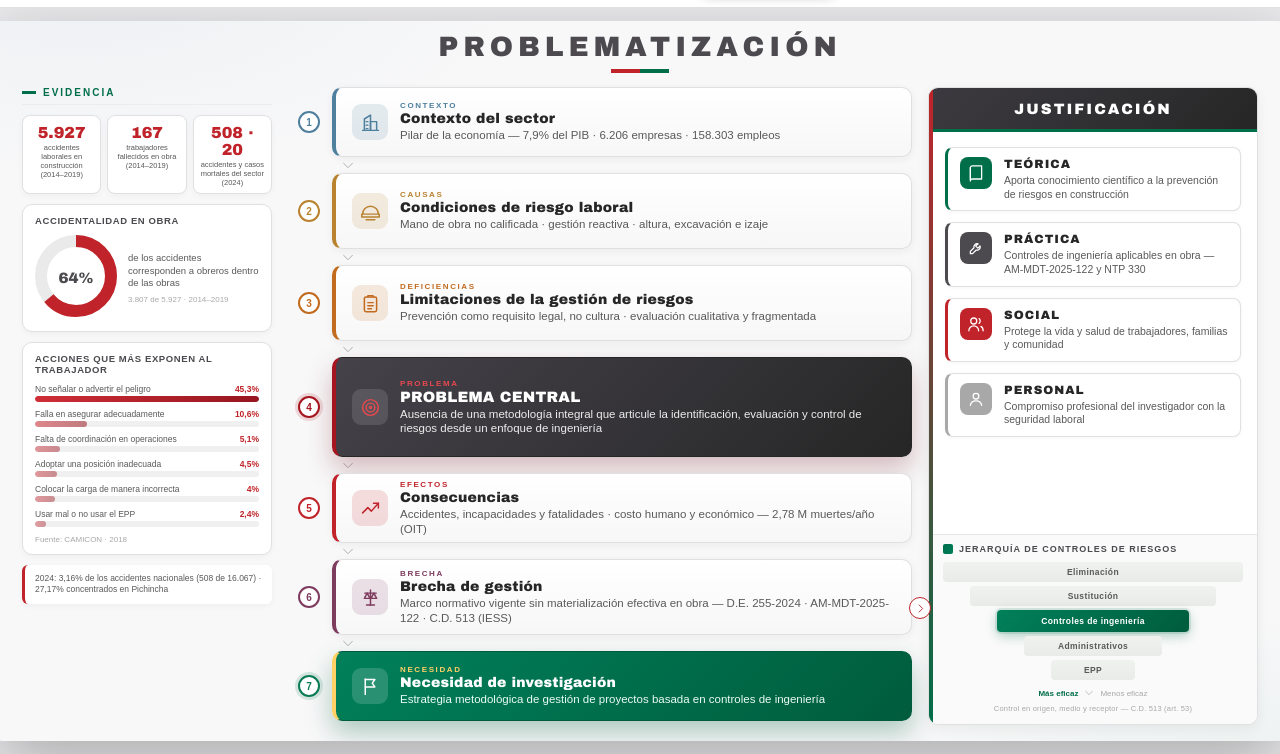
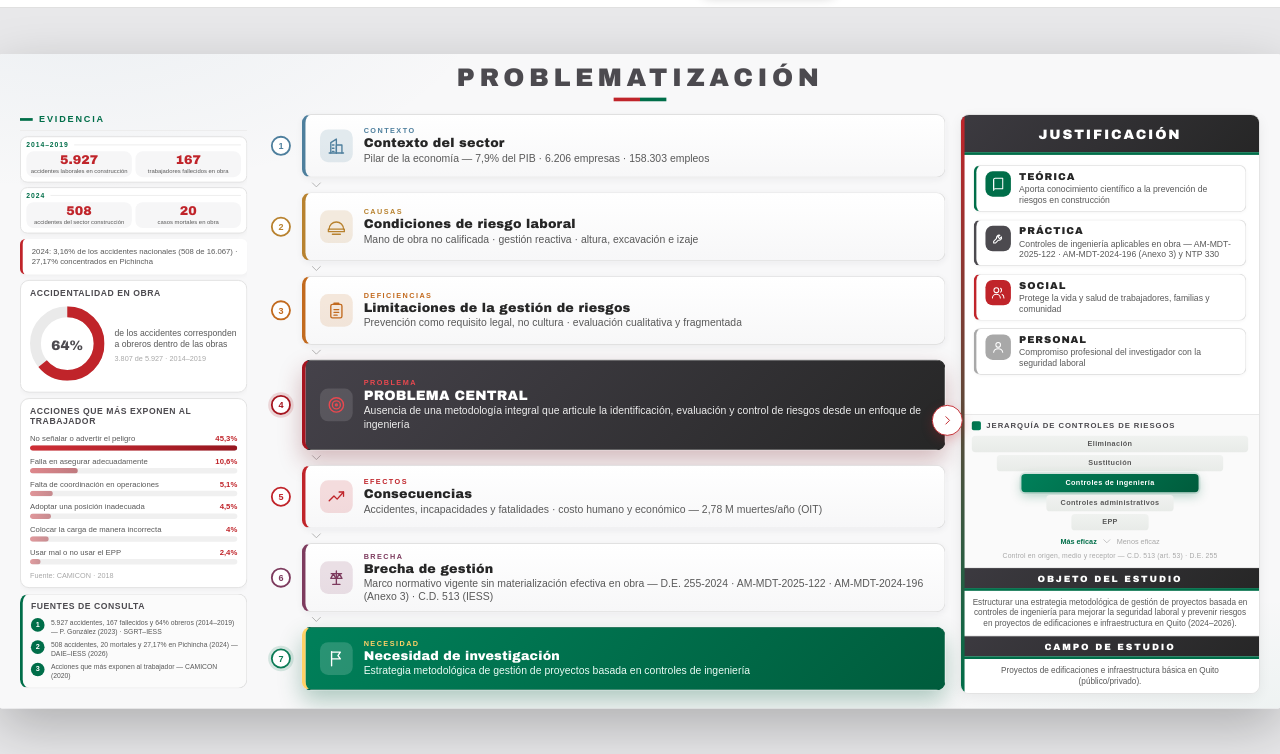
Before and after one commit to jabucheli/UIIX, a plain HTML site: page presentacion-web/index.html in a window 1280 px wide. Both pictures are taken after a click on the button "2. Problematización". Shown: the part 46-800 px from the top of the page. Drawn offline with Linux system fonts and the light colour scheme.

Commit message:
Presentación web - objeto/campo de estudio, brecha normativa y resolución 2x
- Fuentes de consulta en evidencia (SGRT-IESS, DAIE-IESS, CAMICON)
- Bloque histórico 2014-2019/2024 con nota 508/16.067
- Objeto del estudio y campo de estudio bajo la jerarquía de controles
- Referencias normativas D.E. 255, AM-MDT-2025-122, AM-MDT-2024-196, C.D. 513
- Flecha horizontal conecta problema central con jerarquía de controles
- Compresión tipográfica del panel JUSTIFICACIÓN
- Ancho 1408px y zoom 2x para nitidez en pantalla completa
- Respaldo markdown del estado del proyecto

```diff
--- a/presentacion-web/css/styles.css
+++ b/presentacion-web/css/styles.css
@@ -151,8 +151,9 @@ button:focus-visible {
 .scale-wrap { position: relative; }
 
 .slide-frame {
-  width: 1280px;
+  width: 1408px;
   height: 720px;
+  zoom: 2;
   transform-origin: 0 0;
   background: #fff;
   border-radius: 2px;
@@ -353,7 +354,8 @@ button:focus-visible {
   width: 250px;
   display: flex;
   flex-direction: column;
-  gap: 10px;
+  gap: 6px;
+  overflow: hidden;
 }
 
 .ev-label {
@@ -378,6 +380,63 @@ button:focus-visible {
 }
 
 .ev-tiles { display: flex; gap: 6px; }
+
+.ev-hist {
+  display: flex;
+  flex-direction: column;
+  gap: 5px;
+}
+
+.ev-period {
+  border: 1px solid var(--line);
+  border-radius: 8px;
+  padding: 4px 6px 5px;
+  background: #fff;
+  box-shadow: 0 2px 6px rgba(0, 0, 0, .04);
+}
+
+.ev-period-label {
+  display: flex;
+  align-items: center;
+  gap: 6px;
+  font-size: 7.5px;
+  font-weight: bold;
+  letter-spacing: 1px;
+  color: var(--green);
+  text-transform: uppercase;
+  margin-bottom: 3px;
+}
+
+.ev-period-label::after {
+  content: '';
+  flex: 1;
+  height: 1px;
+  background: #ececec;
+}
+
+.ev-period-stats {
+  display: grid;
+  grid-template-columns: 1fr 1fr;
+  gap: 4px;
+}
+
+.ev-period .ev-tile {
+  border: none;
+  box-shadow: none;
+  background: #f6f6f7;
+  padding: 3px 3px 3px;
+}
+
+.ev-period .ev-tile .ev-value {
+  font-size: 14px;
+  line-height: 1;
+}
+
+.ev-period .ev-tile .ev-caption {
+  font-size: 6.5px;
+  margin-top: 1px;
+  line-height: 1.15;
+}
 
 .ev-tile {
   flex: 1;
@@ -406,7 +465,7 @@ button:focus-visible {
   background: #fff;
   border: 1px solid var(--line);
   border-radius: 10px;
-  padding: 10px 12px;
+  padding: 8px 10px;
   box-shadow: 0 2px 6px rgba(0, 0, 0, .04);
 }
 
@@ -486,6 +545,55 @@ button:focus-visible {
   background: #fff;
   border-radius: 6px;
   box-shadow: 0 2px 6px rgba(0, 0, 0, .04);
+}
+
+/* ---- Fuentes de consulta (Evidencia) ---- */
+
+.ev-sources-block {
+  display: flex;
+  flex-direction: column;
+  box-shadow: none;
+  background: #fbfbfb;
+  border-left: 3px solid var(--green);
+  padding: 8px 9px;
+}
+
+.ev-sources-block .ev-block-title {
+  margin-bottom: 7px;
+}
+
+.ev-sources {
+  display: flex;
+  flex-direction: column;
+  gap: 5px;
+}
+
+.src-item {
+  display: flex;
+  gap: 7px;
+  align-items: flex-start;
+  font-size: 7.5px;
+  line-height: 1.3;
+  color: var(--mid);
+}
+
+.src-num {
+  flex: 0 0 auto;
+  min-width: 15px;
+  height: 15px;
+  border-radius: 50%;
+  background: var(--green);
+  color: #fff;
+  font-size: 8px;
+  font-weight: bold;
+  display: flex;
+  align-items: center;
+  justify-content: center;
+}
+
+.src-text {
+  flex: 1;
+  min-width: 0;
 }
 
 /* ---- Flujo central (línea de tiempo) ---- */
@@ -619,19 +727,21 @@ button:focus-visible {
 .flow-link {
   position: absolute;
   right: -19px;
-  width: 22px;
-  height: 22px;
+  top: 320px;
+  width: 34px;
+  height: 34px;
+  background: #fff;
+  border: 1px solid var(--red);
+  border-radius: 50%;
+  color: var(--red);
+  z-index: 2;
   display: flex;
   align-items: center;
   justify-content: center;
-  color: var(--red);
-  background: #fff;
-  border: 1px solid var(--red);
-  border-radius: 50%;
-  z-index: 2;
+  box-shadow: 0 4px 12px rgba(192, 36, 42, .25);
 }
 
-.flow-link svg { width: 13px; height: 13px; }
+.flow-link svg { width: 15px; height: 15px; }
 
 .flow-arrow {
   height: 16px;
@@ -681,21 +791,21 @@ button:focus-visible {
 }
 
 .just-cards {
-  padding: 15px 16px 12px;
+  padding: 11px 14px 9px;
   display: flex;
   flex-direction: column;
-  gap: 11px;
+  gap: 8px;
   flex: 1;
 }
 
 .just-card {
   display: flex;
-  gap: 12px;
+  gap: 9px;
   align-items: flex-start;
   border: 1px solid var(--line);
   border-left: 3px solid transparent;
   border-radius: 8px;
-  padding: 9px 12px;
+  padding: 6px 10px;
   background: #fff;
   box-shadow: 0 1px 4px rgba(0, 0, 0, .04);
   transition: box-shadow .15s, transform .15s;
@@ -710,8 +820,8 @@ button:focus-visible {
 
 .just-card-icon {
   flex: 0 0 auto;
-  width: 32px;
-  height: 32px;
+  width: 28px;
+  height: 28px;
   border-radius: 8px;
   display: flex;
   align-items: center;
@@ -719,7 +829,7 @@ button:focus-visible {
   color: #fff;
 }
 
-.just-card-icon svg { width: 18px; height: 18px; }
+.just-card-icon svg { width: 16px; height: 16px; }
 
 .just-card-icon.green { background: var(--green); }
 .just-card-icon.dark { background: var(--gray); }
@@ -730,23 +840,23 @@ button:focus-visible {
 
 .just-card-title {
   font-family: var(--font-title);
-  font-size: 12px;
+  font-size: 11px;
   color: var(--ink);
   letter-spacing: 1px;
 }
 
 .just-card-body {
-  font-size: 10.5px;
+  font-size: 9.5px;
   color: var(--mid);
-  line-height: 1.3;
-  margin-top: 3px;
+  line-height: 1.25;
+  margin-top: 2px;
 }
 
 /* ---- Pirámide de jerarquía de controles ---- */
 
 .pyramid-block {
   flex: 0 0 auto;
-  padding: 9px 14px 11px;
+  padding: 7px 12px 9px;
   border-top: 1px solid #e7e7e7;
   background: #fafafa;
 }
@@ -755,12 +865,12 @@ button:focus-visible {
   display: flex;
   align-items: center;
   gap: 6px;
-  font-size: 9px;
+  font-size: 8.5px;
   font-weight: bold;
   letter-spacing: 1px;
   color: var(--gray);
   text-transform: uppercase;
-  margin-bottom: 8px;
+  margin-bottom: 6px;
 }
 
 .pyramid-title::before {
@@ -775,17 +885,17 @@ button:focus-visible {
 .pyramid { display: flex; flex-direction: column; align-items: center; }
 
 .p-level {
-  height: 20px;
+  height: 18px;
   border-radius: 4px;
   display: flex;
   align-items: center;
   justify-content: center;
-  font-size: 8.5px;
+  font-size: 8px;
   font-weight: bold;
   letter-spacing: .4px;
   color: #5a5a5a;
   background: linear-gradient(180deg, #f0f2f0, #e8ebe8);
-  margin-bottom: 4px;
+  margin-bottom: 3px;
   white-space: nowrap;
   overflow: hidden;
   text-overflow: ellipsis;
@@ -796,7 +906,7 @@ button:focus-visible {
   background: linear-gradient(135deg, #00805a, #005c3c);
   color: #fff;
   box-shadow: 0 4px 12px rgba(0, 110, 73, .3), 0 0 0 2px rgba(0, 110, 73, .12);
-  height: 22px;
+  height: 20px;
 }
 
 .pyramid-scale {
@@ -822,6 +932,60 @@ button:focus-visible {
   letter-spacing: .2px;
 }
 
+/* ---- Objeto del estudio (final del flujo central) ---- */
+
+.obj-block {
+  flex: 0 0 auto;
+  border-top: 1px solid #e7e7e7;
+  background: #fff;
+}
+
+.obj-head {
+  background: linear-gradient(135deg, #3c3a40, #262626);
+  color: #fff;
+  font-family: var(--font-title);
+  font-size: 10px;
+  letter-spacing: 2px;
+  text-align: center;
+  padding: 6px 0 5px;
+  border-bottom: 3px solid var(--green);
+}
+
+.obj-text {
+  font-size: 9px;
+  line-height: 1.3;
+  color: var(--mid);
+  padding: 7px 10px;
+  text-align: center;
+}
+
+/* ---- Campo de estudio (bajo la pirámide) ---- */
+
+.campo-block {
+  flex: 0 0 auto;
+  border-top: 1px solid #e7e7e7;
+  background: #fff;
+}
+
+.campo-head {
+  background: linear-gradient(135deg, #3c3a40, #262626);
+  color: #fff;
+  font-family: var(--font-title);
+  font-size: 10px;
+  letter-spacing: 2px;
+  text-align: center;
+  padding: 6px 0 5px;
+  border-bottom: 3px solid var(--green);
+}
+
+.campo-line {
+  font-size: 9px;
+  color: var(--mid);
+  text-align: center;
+  line-height: 1.3;
+  padding: 7px 12px;
+}
+
 @media (max-width: 760px) {
   .brand-text { display: none; }
   .tab { padding: 7px 10px; font-size: 11.5px; }
--- a/presentacion-web/js/app.js
+++ b/presentacion-web/js/app.js
@@ -59,8 +59,8 @@
   }
 
   function fit() {
-    var W = 1280;
-    var H = 720;
+    var W = 2816;
+    var H = 1440;
     var stage = document.getElementById('stage');
     var s = Math.min(stage.clientWidth / W, stage.clientHeight / H);
     frame.style.transform = 'scale(' + s + ')';
--- a/presentacion-web/js/data/problematizationData.js
+++ b/presentacion-web/js/data/problematizationData.js
@@ -1,10 +1,15 @@
 window.PROBLEMA = {
   title: 'PROBLEMATIZACIÓN',
   evidenceLabel: 'EVIDENCIA',
-  indicators: [
-    { value: '5.927', caption: 'accidentes laborales en construcción (2014–2019)' },
-    { value: '167', caption: 'trabajadores fallecidos en obra (2014–2019)' },
-    { value: '508 · 20', caption: 'accidentes y casos mortales del sector (2024)' }
+  historical: [
+    { period: '2014–2019', stats: [
+      { value: '5.927', caption: 'accidentes laborales en construcción' },
+      { value: '167', caption: 'trabajadores fallecidos en obra' }
+    ] },
+    { period: '2024', stats: [
+      { value: '508', caption: 'accidentes del sector construcción' },
+      { value: '20', caption: 'casos mortales en obra' }
+    ] }
   ],
   donut: {
     percent: 64,
@@ -24,24 +29,33 @@ window.PROBLEMA = {
     ]
   },
   footnote: '2024: 3,16% de los accidentes nacionales (508 de 16.067) · 27,17% concentrados en Pichincha',
+  sources: [
+    { n: 1, text: '5.927 accidentes, 167 fallecidos y 64% obreros (2014–2019) — P. González (2023) · SGRT–IESS' },
+    { n: 2, text: '508 accidentes, 20 mortales y 27,17% en Pichincha (2024) — DAIE–IESS (2026)' },
+    { n: 3, text: 'Acciones que más exponen al trabajador — CAMICON (2020)' }
+  ],
   flow: [
     { tag: 'CONTEXTO', color: '#4e7f9d', icon: 'building', title: 'Contexto del sector', body: 'Pilar de la economía — 7,9% del PIB · 6.206 empresas · 158.303 empleos' },
     { tag: 'CAUSAS', color: '#b8822f', icon: 'hardhat', title: 'Condiciones de riesgo laboral', body: 'Mano de obra no calificada · gestión reactiva · altura, excavación e izaje', tall: true },
     { tag: 'DEFICIENCIAS', color: '#c26a1e', icon: 'clipboard', title: 'Limitaciones de la gestión de riesgos', body: 'Prevención como requisito legal, no cultura · evaluación cualitativa y fragmentada', tall: true },
     { tag: 'PROBLEMA', color: '#a5151f', icon: 'target', title: 'PROBLEMA CENTRAL', body: 'Ausencia de una metodología integral que articule la identificación, evaluación y control de riesgos desde un enfoque de ingeniería', central: true },
     { tag: 'EFECTOS', color: '#c0242a', icon: 'trend', title: 'Consecuencias', body: 'Accidentes, incapacidades y fatalidades · costo humano y económico — 2,78 M muertes/año (OIT)' },
-    { tag: 'BRECHA', color: '#7d3b5e', icon: 'balance', title: 'Brecha de gestión', body: 'Marco normativo vigente sin materialización efectiva en obra — D.E. 255-2024 · AM-MDT-2025-122 · C.D. 513 (IESS)', tall: true },
+    { tag: 'BRECHA', color: '#7d3b5e', icon: 'balance', title: 'Brecha de gestión', body: 'Marco normativo vigente sin materialización efectiva en obra — D.E. 255-2024 · AM-MDT-2025-122 · AM-MDT-2024-196 (Anexo 3) · C.D. 513 (IESS)', tall: true },
     { tag: 'NECESIDAD', color: '#0a7a55', icon: 'flag', title: 'Necesidad de investigación', body: 'Estrategia metodológica de gestión de proyectos basada en controles de ingeniería', green: true }
   ],
   hierarchy: {
     focus: 'Foco: controles de ingeniería',
-    levels: ['Eliminación', 'Sustitución', 'Controles de ingeniería', 'Administrativos', 'EPP'],
+    levels: ['Eliminación', 'Sustitución', 'Controles de ingeniería', 'Controles administrativos', 'EPP'],
     source: 'Jerarquía de controles · C.D. 513 (art. 53)'
   },
   justHeader: 'JUSTIFICACIÓN',
+  studyObjectHeader: 'OBJETO DEL ESTUDIO',
+  studyObject: 'Estructurar una estrategia metodológica de gestión de proyectos basada en controles de ingeniería para mejorar la seguridad laboral y prevenir riesgos en proyectos de edificaciones e infraestructura en Quito (2024–2026).',
+  actionFieldHeader: 'CAMPO DE ESTUDIO',
+  actionField: 'Proyectos de edificaciones e infraestructura básica en Quito (público/privado).',
   justifications: [
     { icon: 'book', title: 'TEÓRICA', body: 'Aporta conocimiento científico a la prevención de riesgos en construcción', color: 'green' },
-    { icon: 'wrench', title: 'PRÁCTICA', body: 'Controles de ingeniería aplicables en obra — AM-MDT-2025-122 y NTP 330', color: 'dark' },
+    { icon: 'wrench', title: 'PRÁCTICA', body: 'Controles de ingeniería aplicables en obra — AM-MDT-2025-122 · AM-MDT-2024-196 (Anexo 3) y NTP 330', color: 'dark' },
     { icon: 'users', title: 'SOCIAL', body: 'Protege la vida y salud de trabajadores, familias y comunidad', color: 'red' },
     { icon: 'user', title: 'PERSONAL', body: 'Compromiso profesional del investigador con la seguridad laboral', color: 'light' }
   ]
--- a/presentacion-web/js/slides/slide02Problematization.js
+++ b/presentacion-web/js/slides/slide02Problematization.js
@@ -5,12 +5,19 @@
   function dec(v) { return String(v).replace('.', ','); }
 
   window.slideRenderers.problematizacion = function (thesis, p) {
-    var tiles = p.indicators.map(function (s) {
-      return '<div class="ev-tile">' +
-        '<div class="ev-value">' + s.value + '</div>' +
-        '<div class="ev-caption">' + s.caption + '</div>' +
+    var tilesHtml = '<div class="ev-hist">' + p.historical.map(function (g) {
+      return '<div class="ev-period">' +
+        '<div class="ev-period-label">' + g.period + '</div>' +
+        '<div class="ev-period-stats">' +
+          g.stats.map(function (s) {
+            return '<div class="ev-tile">' +
+              '<div class="ev-value">' + s.value + '</div>' +
+              '<div class="ev-caption">' + s.caption + '</div>' +
+            '</div>';
+          }).join('') +
+        '</div>' +
       '</div>';
-    }).join('');
+    }).join('') + '</div>';
 
     var max = p.bars.items[0].value;
     var bars = p.bars.items.map(function (b) {
@@ -34,7 +41,8 @@
 
     var evPanel = '<aside class="ev-column">' +
       '<div class="ev-label">' + p.evidenceLabel + '</div>' +
-      '<div class="ev-tiles">' + tiles + '</div>' +
+      tilesHtml +
+      '<div class="ev-footnote">' + p.footnote + '</div>' +
       '<div class="ev-block ev-donut-block">' +
         '<div class="ev-block-title">Accidentalidad en obra</div>' + donutHtml +
       '</div>' +
@@ -43,7 +51,17 @@
         '<div class="ev-bars">' + bars + '</div>' +
         '<div class="ev-source">Fuente: ' + p.bars.source + '</div>' +
       '</div>' +
-      '<div class="ev-footnote">' + p.footnote + '</div>' +
+      '<div class="ev-block ev-sources-block">' +
+        '<div class="ev-block-title">Fuentes de consulta</div>' +
+        '<div class="ev-sources">' +
+          p.sources.map(function (s) {
+            return '<div class="src-item">' +
+              '<span class="src-num">' + s.n + '</span>' +
+              '<span class="src-text">' + s.text + '</span>' +
+            '</div>';
+          }).join('') +
+        '</div>' +
+      '</div>' +
     '</aside>';
 
     var flowHtml = '';
@@ -68,6 +86,11 @@
       '</div>';
     }
 
+    var objBlock = '<div class="obj-block">' +
+      '<div class="obj-head">' + p.studyObjectHeader + '</div>' +
+      '<div class="obj-text">' + p.studyObject + '</div>' +
+    '</div>';
+
     var lvlWidths = [100, 82, 64, 46, 28];
     var pyramid = p.hierarchy.levels.map(function (lv, i) {
       var active = i === 2;
@@ -84,7 +107,12 @@
         '<span class="ps-arrow">' + window.Icons.svg('downArrow', 10) + '</span>' +
         '<span class="ps-bottom">Menos eficaz</span>' +
       '</div>' +
-      '<div class="pyramid-caption">Control en origen, medio y receptor — C.D. 513 (art. 53)</div>' +
+      '<div class="pyramid-caption">Control en origen, medio y receptor — C.D. 513 (art. 53) · D.E. 255</div>' +
+    '</div>';
+
+    var campoBlock = '<div class="campo-block">' +
+      '<div class="campo-head">' + p.actionFieldHeader + '</div>' +
+      '<div class="campo-line">' + p.actionField + '</div>' +
     '</div>';
 
     var cards = p.justifications.map(function (j) {
@@ -97,7 +125,7 @@
         evPanel +
         '<div class="flow">' +
           flowHtml +
-          '<div class="flow-link" style="top:510px">' + window.Icons.svg('chevRight', 13) + '</div>' +
+          '<div class="flow-link">' + window.Icons.svg('chevRight', 13) + '</div>' +
         '</div>' +
         '<aside class="just-column">' +
           '<div class="just-panel">' +
@@ -105,6 +133,8 @@
             '<div class="just-header">' + p.justHeader + '</div>' +
             '<div class="just-cards">' + cards + '</div>' +
             pyramidBlock +
+            objBlock +
+            campoBlock +
           '</div>' +
         '</aside>' +
       '</div>' +
```
Also changed, not shown: backup-presentacion-web.md (added, +106 -0 lines), 1 other file.
